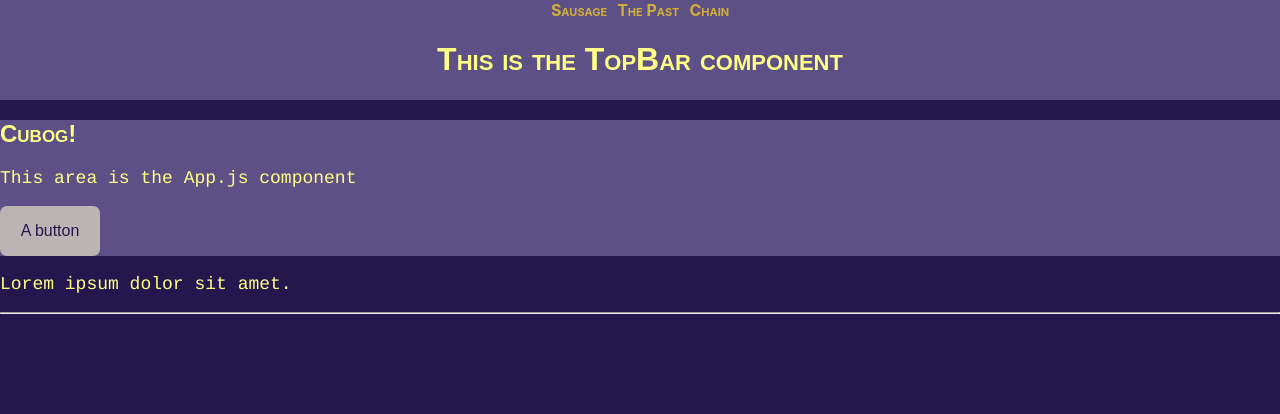
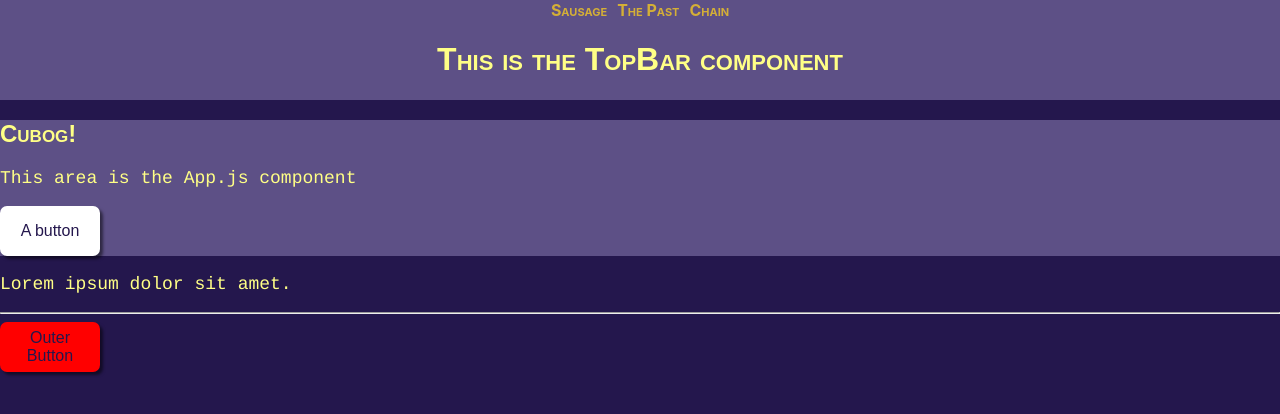
Before and after one commit to BNag87/cubog, a React (Create React App) app: page / in a window 1280 px wide. Shown: the top 414 px of the page. Built offline with nearby package versions, Linux system fonts and the light colour scheme.

Commit message:
Further styling updates

```diff
--- a/src/App.js
+++ b/src/App.js
@@ -19,6 +19,7 @@ function App() {
 
     <hr/>
 
+    <button>Outer Button</button>
 
     {/* ROUTES NEED TO BE LINKED IN ANOTHER PLACE.
     ENABLE/DISABLE THOSE TOO TO PREVENT ERRORS */}
--- a/src/styles/style.css
+++ b/src/styles/style.css
@@ -32,16 +32,28 @@ p {
   font-size: 18px;
 }
 
+button {
+  width: 100px;
+  height: 50px;
+  background-color: red;
+  border: none;
+  border-radius: 7px;
+  color: rgb(36, 23, 77);
+  font-size: 16px;
+  box-shadow: 3px 3px 3px rgba(0, 0, 0, 0.5);
+}
+
 header {
   background: rgb(93, 80, 134);
 }
 
-button {
+header button {
   width: 100px;
   height: 50px;
-  background-color: rgb(188, 180, 180);
+  background-color: white;
   border: none;
   border-radius: 7px;
   color: rgb(36, 23, 77);
   font-size: 16px;
+  box-shadow: 3px 3px 3px rgba(0, 0, 0, 0.5);
 }/*# sourceMappingURL=style.css.map */
--- a/src/styles/style.scss
+++ b/src/styles/style.scss
@@ -34,10 +34,14 @@ p{
     font-size: 18px;
 }
 
+button {
+    @include std_btn(red,16px);
+}
+
 header{
     background: $PalPlate;
 }
 
-button {
-    @include std_btn();
+header button{
+        @include std_btn(white, 16px);
 }
```
Also changed, not shown: src/styles/variables.scss (+4 -3 lines), 1 other file (tests, documents, lock files or other folders).
